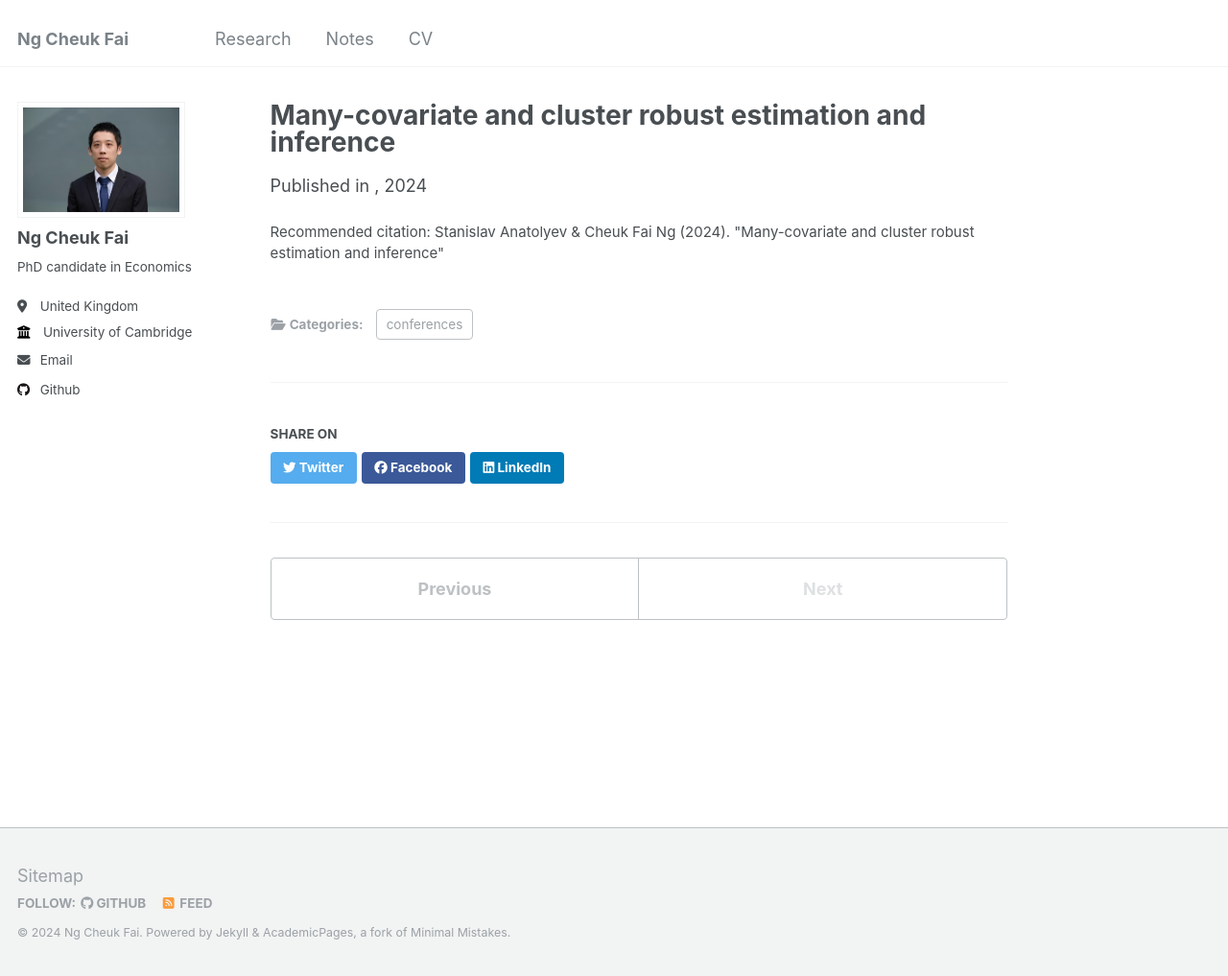
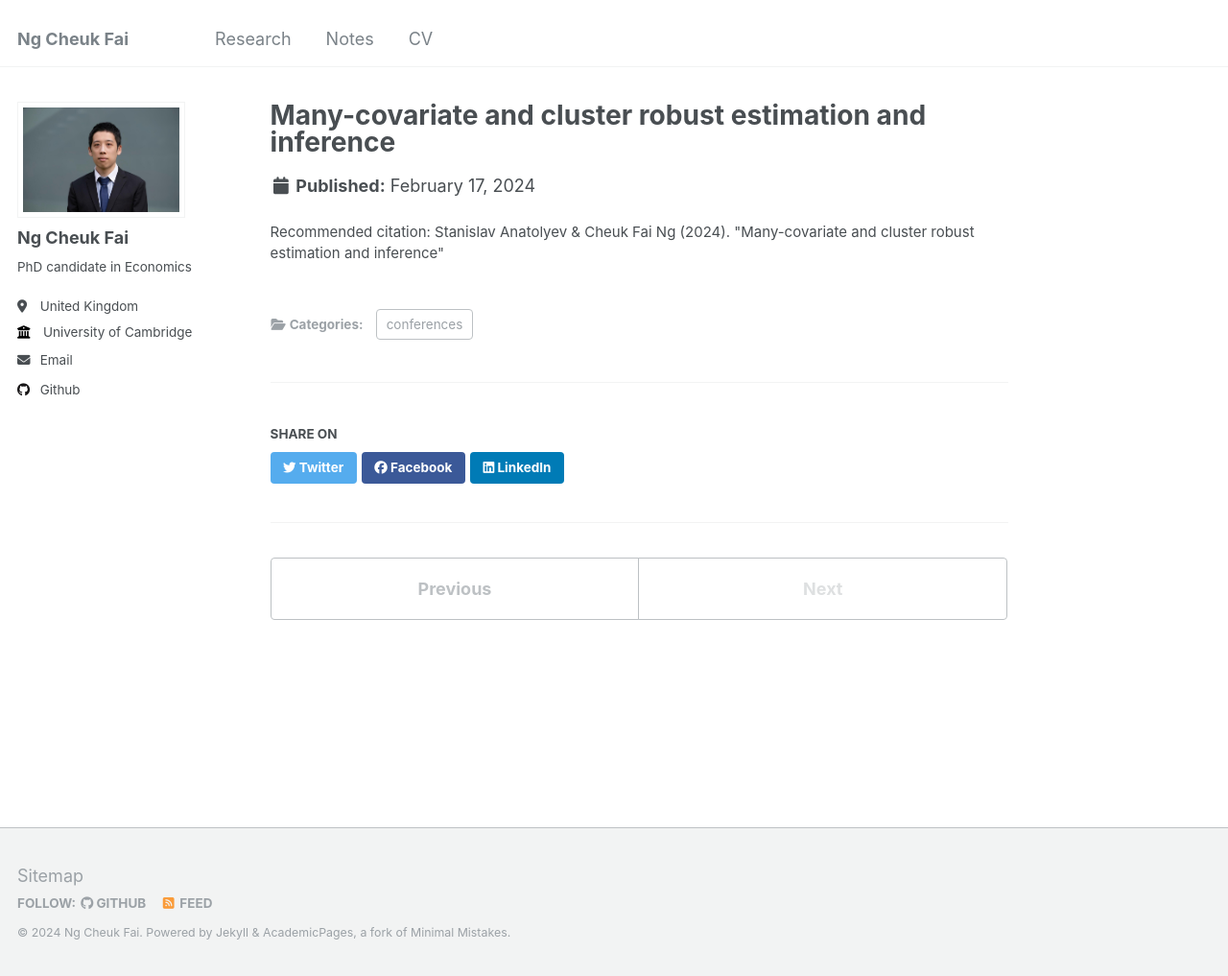
Before and after one commit to ngcheukfai/ngcheukfai.github.io, a Jekyll site: the page built from _publications/2024-06-30-Anatolyev_Ng.md, in a window 1280 px wide and 1017 px high. Shown: the whole window at 96% size. Built offline with Jekyll 4.4.1, drawn with Linux system fonts in a browser that asks for light colours; part of the change alters nothing that is shown.

```diff
--- a/_publications/2024-06-30-Anatolyev_Ng.md
+++ b/_publications/2024-06-30-Anatolyev_Ng.md
@@ -5,7 +5,7 @@ category: conferences
 permalink: /research/Anatolyev_Ng
 excerpt: ''
 date: 2024-02-17
-venue: ''
+#venue: ''
 #paperurl: 'http://academicpages.github.io/files/paper3.pdf'
 citation: 'Stanislav Anatolyev & Cheuk Fai Ng (2024). &quot;Many-covariate and cluster robust estimation and inference&quot;'
 ---
```
